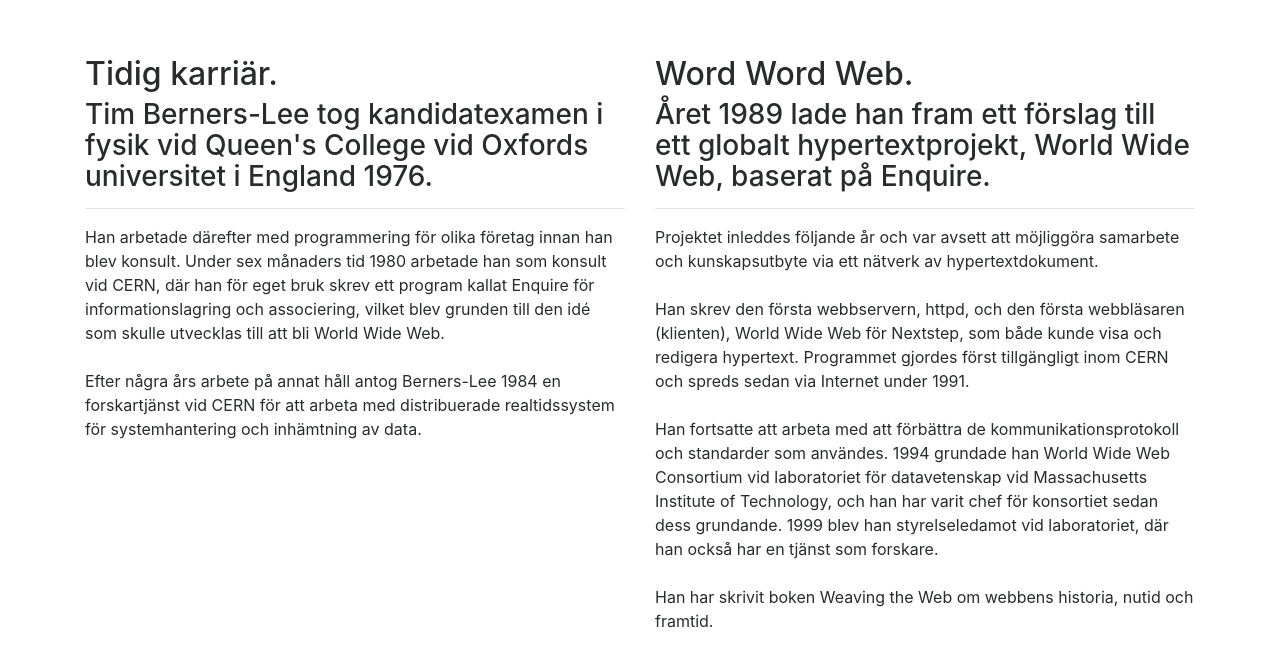
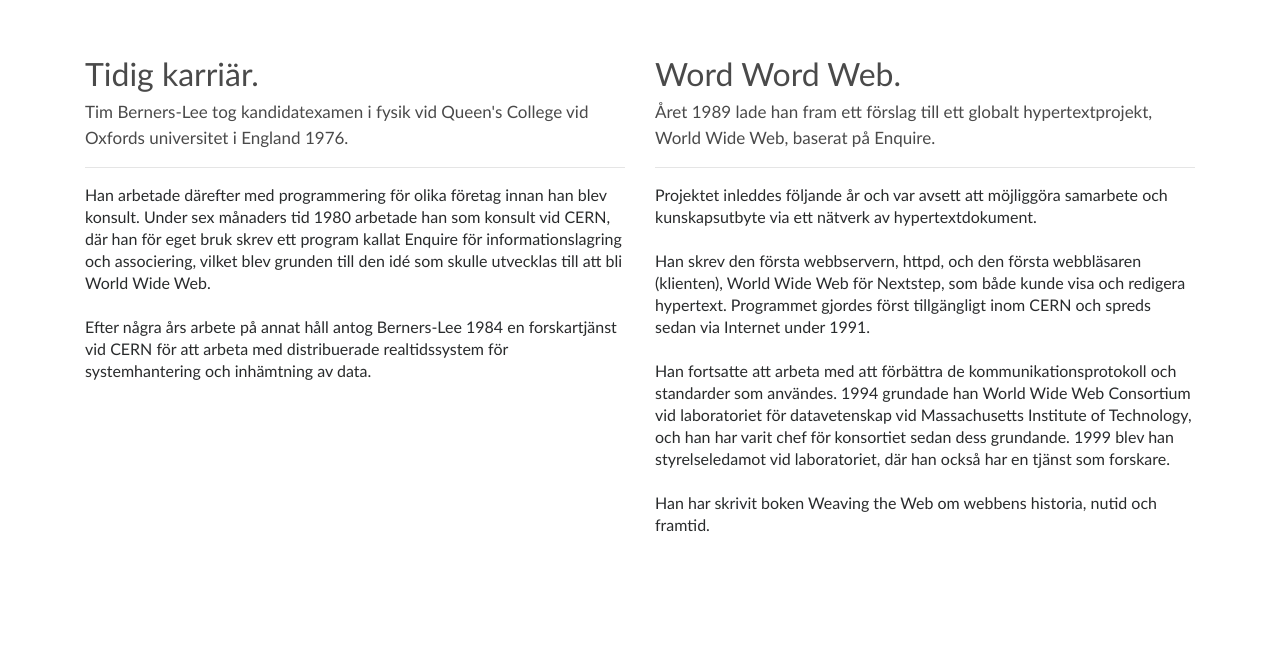
Before and after one commit to ericaglimsholt/typography, a plain HTML site: page index.html in a window 1280 px wide. Shown: the part 666-1315 px from the top of the page. After the commit the page ends 1218 px from the top, so only its background shows below. Drawn offline with nearby package versions, Linux system fonts and the light colour scheme; a script that the page names is missing.

Commit message:
Fixed fonts

```diff
--- a/main.css
+++ b/main.css
@@ -33,3 +33,22 @@
   margin: 0 auto;
   margin-top: 20px;
 }
+
+.col-md h2 {
+  font-family: Futura, "Trebuchet MS", Arial, sans-serif;
+  font-size: 32px;
+  color: #4A4A4A;
+}
+
+.col-md h3 {
+  font-family: Futura, "Trebuchet MS", Arial, sans-serif;
+  font-size: 17px;
+  color: #4A4A4A;
+  line-height: 26px;
+}
+
+.col-md p {
+  font-family: Avenir, "Trebuchet MS", Arial, sans-serif;
+  font-size: 16px;
+  line-height: 22px;
+}
```
